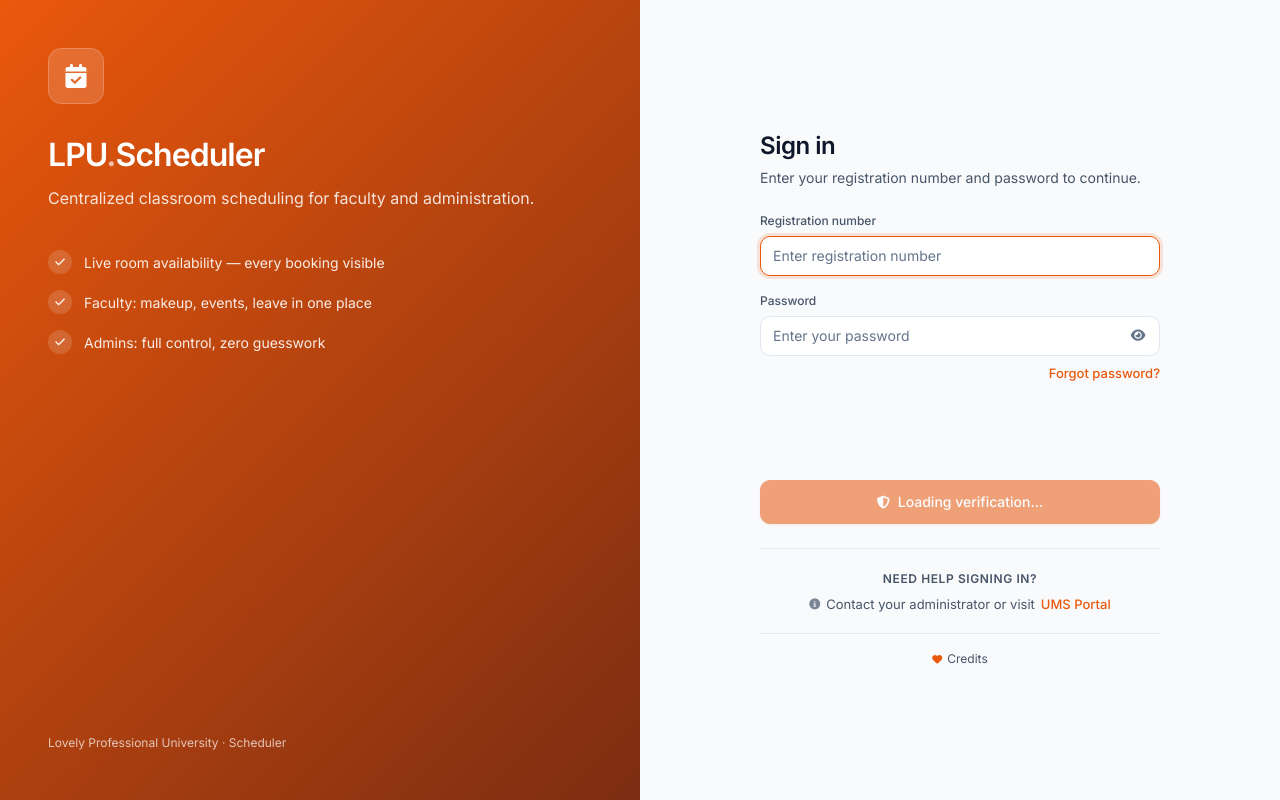
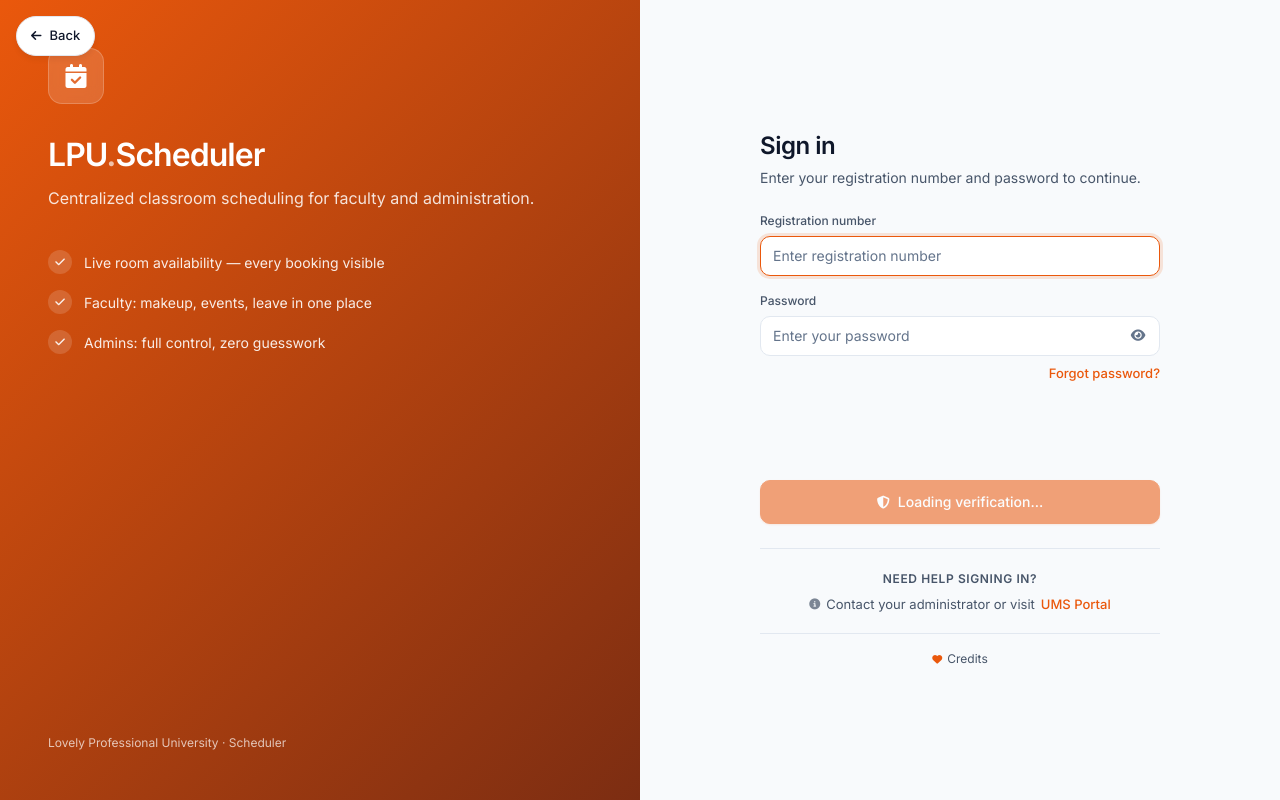
Before and after one commit to ameenreshed/class_nill, a plain HTML site: page auth/login.html in a window 1280 px wide. Drawn offline with Linux system fonts and the light colour scheme; a script that the page names is missing.

Commit message:
back button in login

```diff
--- a/auth/login.html
+++ b/auth/login.html
@@ -31,6 +31,9 @@
   .auth-help{margin-top:24px;padding-top:20px;border-top:1px solid var(--border);font-size:13px;color:var(--text-secondary);line-height:1.6;text-align:center}
   .auth-help a{color:var(--brand);font-weight:500;text-decoration:none}
   .auth-help a:hover{text-decoration:underline}
+  .back-home{position:fixed;top:16px;left:16px;z-index:20;display:inline-flex;align-items:center;gap:8px;padding:9px 14px;background:var(--surface);border:1px solid var(--border);border-radius:999px;color:var(--text);font-size:13px;font-weight:500;text-decoration:none;box-shadow:var(--shadow-md);transition:all 180ms cubic-bezier(.4,0,.2,1)}
+  .back-home:hover{color:var(--brand);border-color:var(--brand);text-decoration:none}
+  .back-home i{font-size:12px}
   .credits-link{margin-top:18px;padding-top:16px;border-top:1px solid var(--border);text-align:center;font-size:12px;color:var(--text-muted)}
   .credits-link a{color:var(--text-secondary);text-decoration:none;display:inline-flex;align-items:center;gap:5px;transition:color 160ms ease}
   .credits-link a:hover{color:var(--brand);text-decoration:underline}
@@ -41,6 +44,7 @@
 </style>
 </head>
 <body>
+<a href="/" class="back-home" aria-label="Back to home"><i class="fas fa-arrow-left"></i> Back</a>
 
 <div class="auth-shell">
   <aside class="auth-brand-panel">
```
